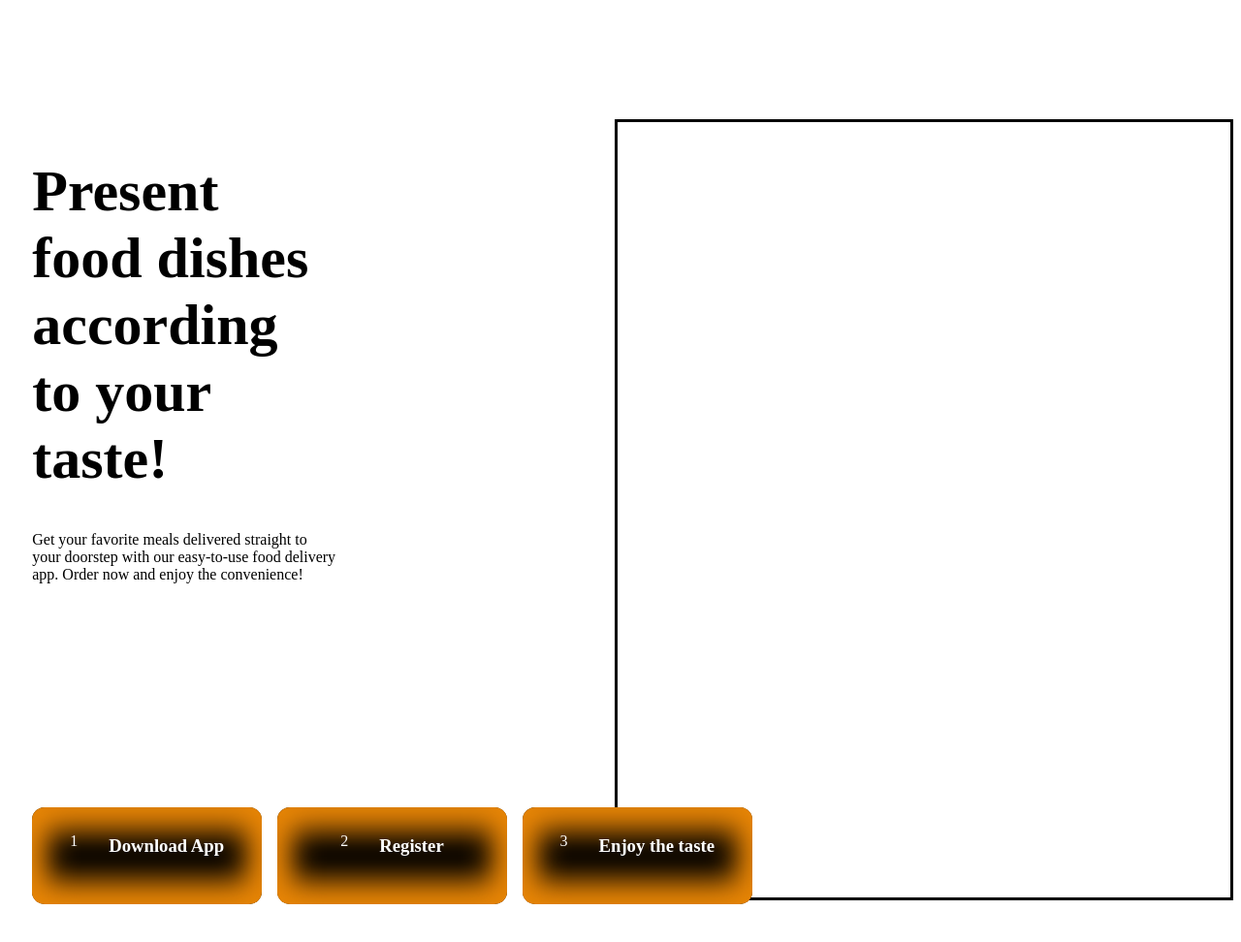
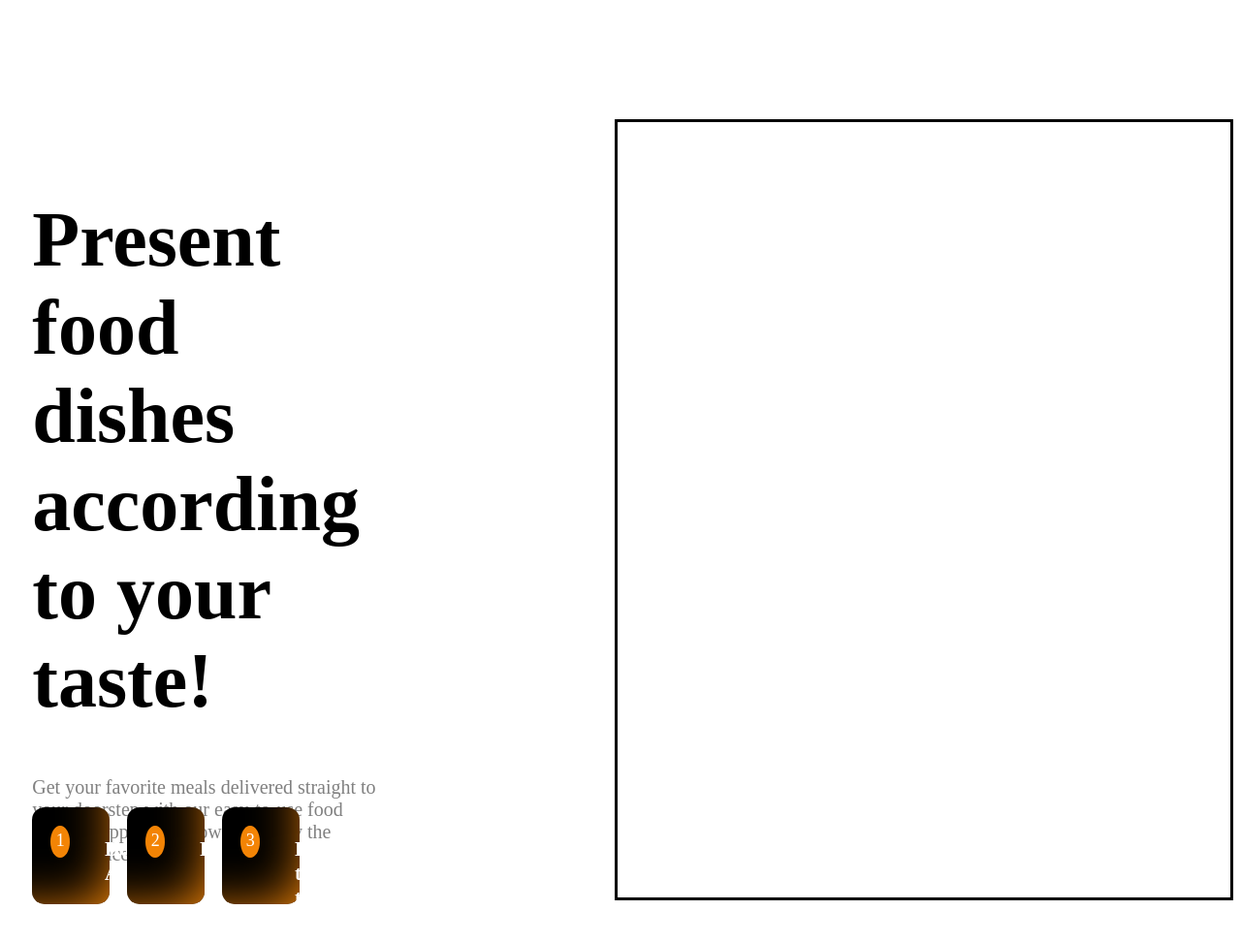
Before and after one commit to dawid-zajac/App-Website, a plain HTML site: page index.html in a window 1280 px wide. Shown: the part 86-1058 px from the top of the page at 97% size. Drawn offline with Linux system fonts and the light colour scheme.

Commit message:
16.03.2023

```diff
--- a/site.scss
+++ b/site.scss
@@ -56,15 +56,20 @@ header {
 .top_text_box {
 
     float: left;
-    width: 25%;
-    margin: 0 2% 5% 2%;
+    width: 30%;
+    margin: 2% 2% 5% 2%;
     height: 500px;
 
 }
 
 .top_text_box h1 {
 
-    font-size: 60px;
+    font-size: 80px;
+}
+.top_text_box p {
+
+    font-size: 20px;
+    color: gray;
 }
 .gallery {
     float: right;
@@ -73,7 +78,18 @@ header {
     margin-left: 6%;
     border: solid black 3px;
 }
+
 .tutorial {
+    position: relative;
+    bottom: 6em;
+    width: 60%;
+    margin: 0 0 5% 2%;
+    height: 100px;
+    display: flex;
+    justify-content: flex-start;
+
+}
+.tutorial:hover {
     position: relative;
     bottom: 6em;
     width: 60%;
@@ -84,23 +100,50 @@ header {
 
 }
 
-.tutorial div {
+
+.tutorial div{
+    border-radius: 13px;
+    width: 60px;
+    display: flex;
+    padding: 10px;
+    justify-content: flex-start;
+    margin-right: 1em;
+    color: white;
+    background-color: black;
+    box-shadow:  inset -40px -40px 51px -45px rgb(235, 129, 7) ;
+    font-size: 18px;
+
+}
+
+.tutorial div:hover {
 
     border-radius: 13px;
     display: flex;
-    width: 400px;
+    width: 300px;
     padding: 10px;
-    justify-content: center;
-    margin-right: 1em;
+    justify-content: flex-start;
+    margin-right: 0.5em;
     color: white;
     background-color: black;
-    box-shadow: inset 10px 20px 30px 5px  rgb(231, 133, 6),  inset -10px -20px 30px 5px  rgb(231, 133, 6);
+    box-shadow:  inset -40px -40px 51px -45px rgb(235, 129, 7) ;
+    font-size: 18px;
 }
 
 .tutorial div p {
 
     margin-right: 2em;
+    margin-left: 0.5em;
+    margin-top: 0.5em;
+    padding: 0.3em;
+    background-color: rgb(243, 132, 5);
+    width: 22px;
+    height: 22px;
+    border-radius: 50%;
+    text-align: center;
 }
+
+
+
 .statistics {
 
     display: block;
```
Also changed, not shown: site.css, site.min.css.
